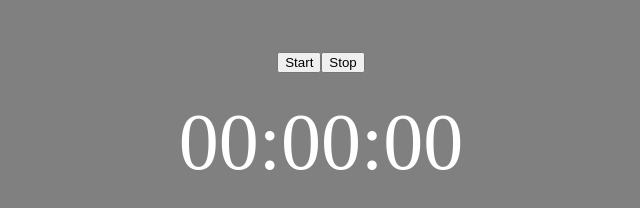
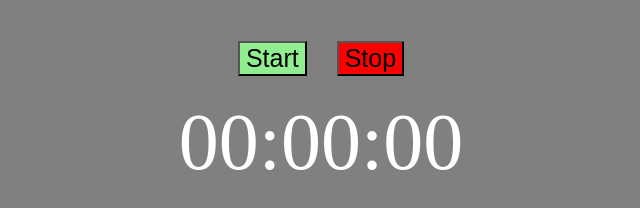
Before and after one commit to b-e-a-t-a/ES6-with-React-Timer, a website: page index.html in a window 1280 px wide. Shown: the whole page, without its empty margins (319-959 px from the left). Drawn offline with nearby package versions, Linux system fonts and the light colour scheme.

Commit message:
Update styles

```diff
--- a/styles.css
+++ b/styles.css
@@ -9,12 +9,16 @@ body {
 	margin-top: 30px;
 	text-decoration: none;
 }
-#start {
-	color: lightGreen;
+.start {
+	background-color: lightGreen;
+	font-size: 25px;
 	margin-right: 30px;
+	cursor: pointer;
 }
-#stop {
-	color: red;
+.stop {
+	background-color: red;
+	font-size: 25px;
+	cursor: pointer;
 }
 .stopwatch {
 	margin-top: 20px;
```
